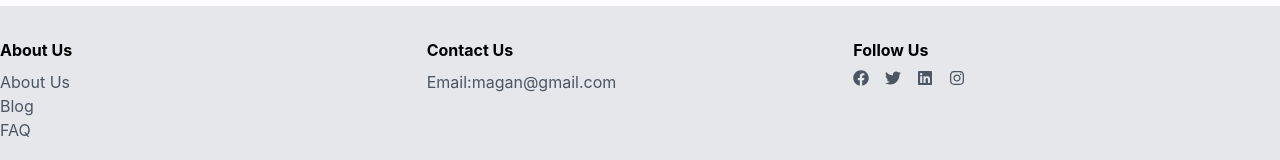
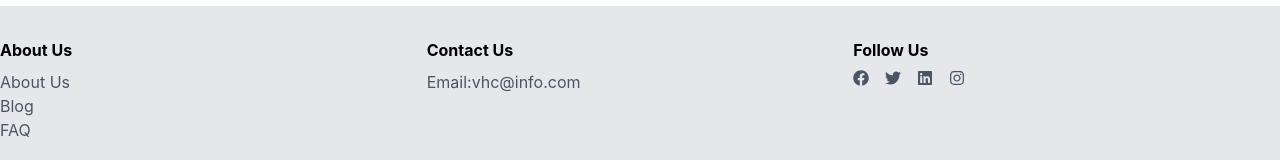
Before and after one commit to pranjalsingh03/vedantahealthcare, a React (Create React App) app: page /describe in a window 1280 px wide. Shown: the part 1247-1407 px from the top of the page. Built offline with nearby package versions, Linux system fonts and the light colour scheme.

Commit message:
Update AppointmentBooking import path in App.js

```diff
--- a/src/App.js
+++ b/src/App.js
@@ -3,7 +3,7 @@ import Navbar from './comp/Navbar'
 import { Routes, Route } from "react-router-dom";
 import { useLocation } from 'react-router-dom';
 import Aboutus from './comp/Aboutus';
-import AppointmentBooking from './comp/Booking';
+import AppointmentBooking from './comp/Booking/Booking';
 import Describe from './comp/Describe';
 import ImageSlider from './comp/ImageSlider';
 import Services from './comp/Services';
@@ -31,7 +31,7 @@ function App() {
         </div>
       )}
       {location.pathname === '/' && <Home />}
-      <Footer email="magan@gmail.com"/>
+      <Footer email="vhc@info.com"/>
       </>
   );
 }
```
